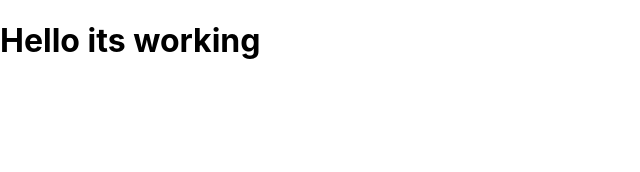
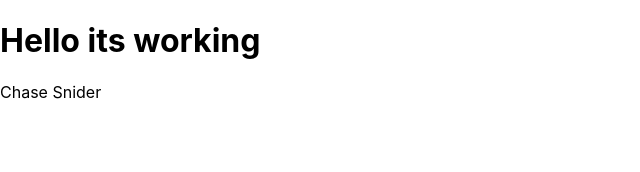
Before and after one commit to thanksgiving-break/MakingYourOwnSite, a React (Create React App) app in the folder sitemaker/: page / in a window 1280 px wide. Shown: the top 172 px of the page, without its empty margins (0-640 px from the left). Built offline with nearby package versions, Linux system fonts and the light colour scheme.

Commit message:
name add

```diff
--- a/sitemaker/src/App.js
+++ b/sitemaker/src/App.js
@@ -4,6 +4,7 @@ function App() {
   return (
     <div className="App">
       <h1>Hello its working</h1>
+      <p>Chase Snider</p>
     </div>
   );
 }
```
